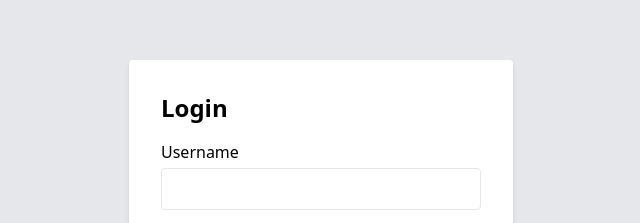
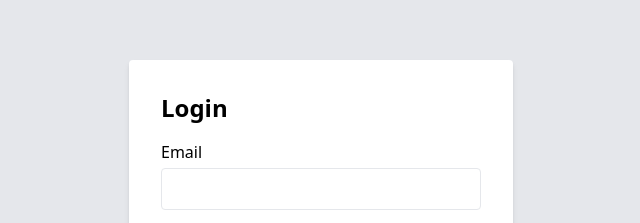
Before and after one commit to ethan123montera123/nodesample, a website: page index.html in a window 1280 px wide. Shown: the part 158-381 px from the top of the page, 319-959 px from the left. Drawn offline with nearby package versions, Linux system fonts and the light colour scheme.

Commit message:
change from username to email

```diff
--- a/index.html
+++ b/index.html
@@ -14,7 +14,7 @@
 
         <form id="register-form" class="hidden space-y-4">
             <div>
-                <label for="new-username" class="block font-medium">New Username</label>
+                <label for="email" class="block font-medium">Email</label>
                 <input type="text" id="new-username" name="newUsername" class="w-full border rounded px-3 py-2 mt-1">
             </div>
             <div>
@@ -29,7 +29,7 @@
 
         <form id="login-form" class="space-y-4">
             <div>
-                <label for="username" class="block font-medium">Username</label>
+                <label for="email" class="block font-medium">Email</label>
                 <input type="text" id="username" name="username" class="w-full border rounded px-3 py-2 mt-1">
             </div>
             <div>
```
